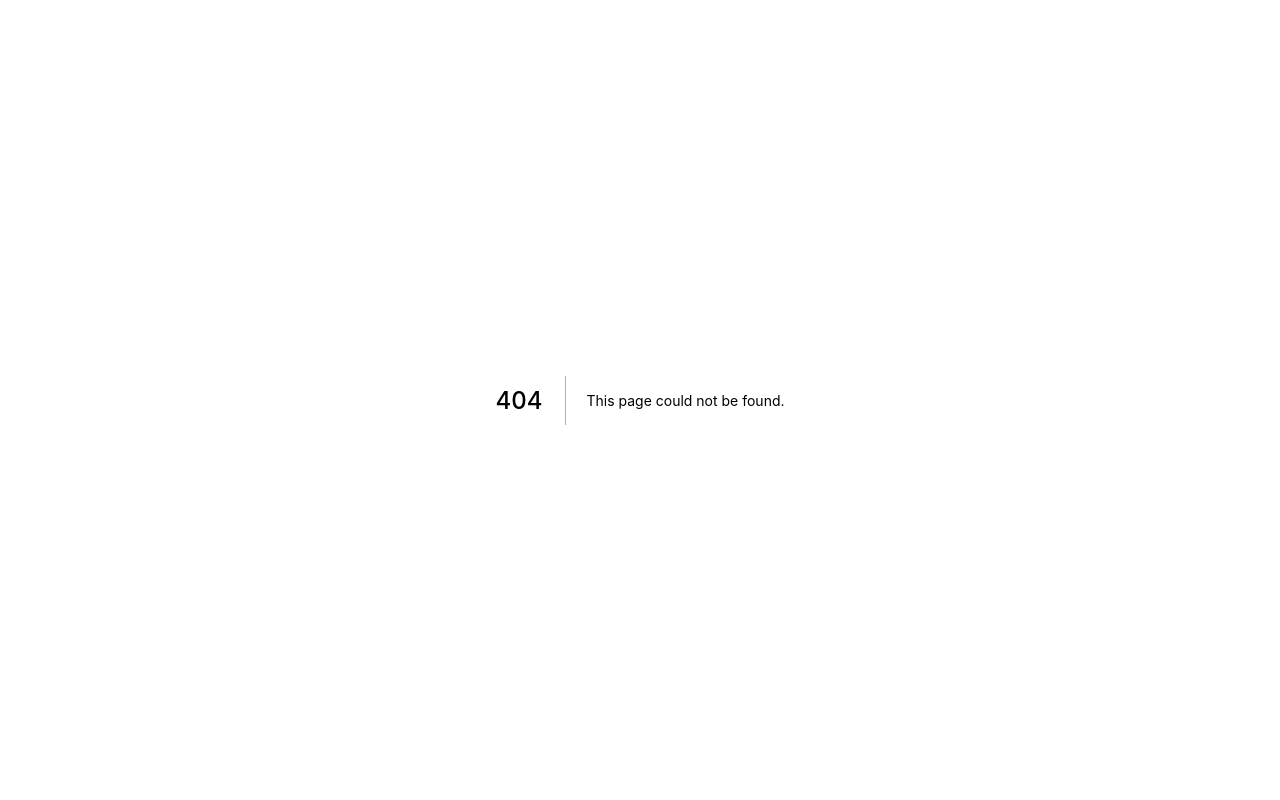
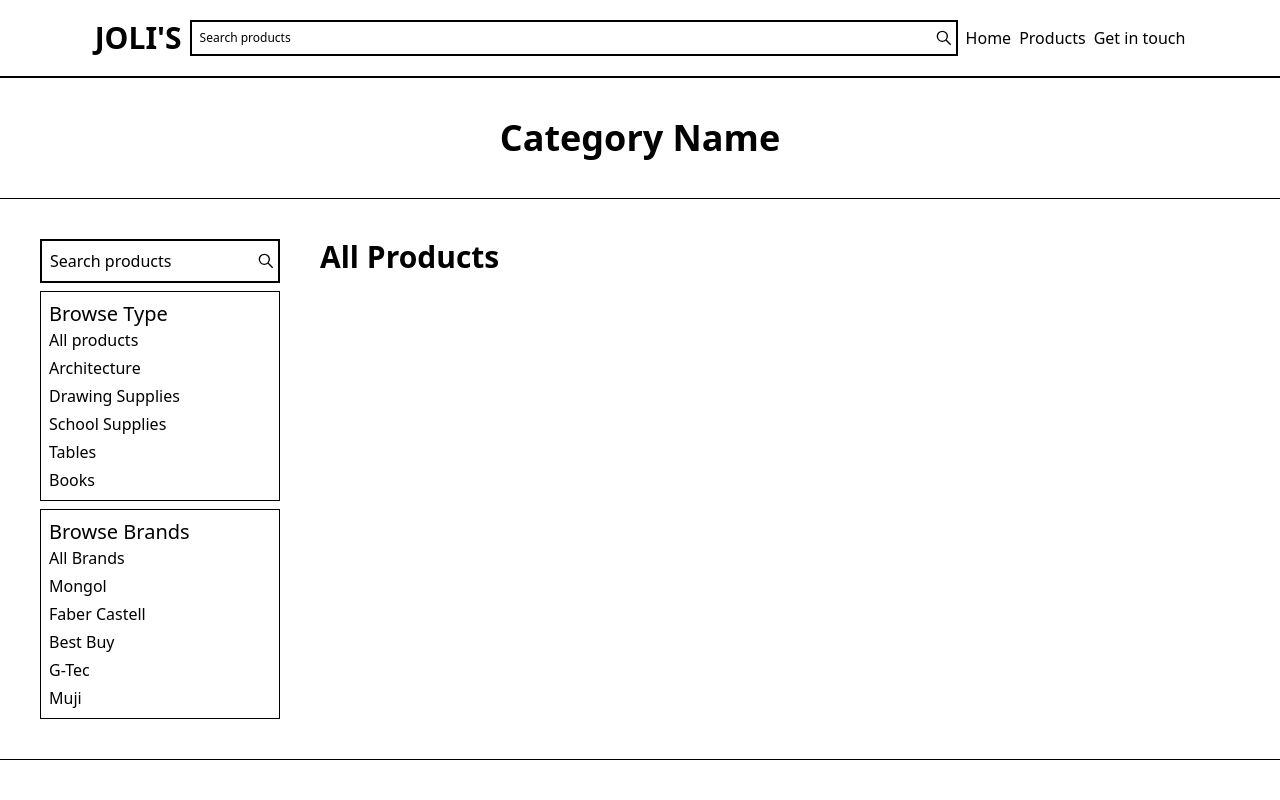
Before and after one commit to quinzonjosh/jolis, a Next.js app: page /productListing in a window 1280 px wide. Before the commit this address had no page. Shown: the top 800 px of the page. Built offline with nearby package versions, Linux system fonts and the light colour scheme.

Commit message:
product listing webpage added

```diff
--- a/components/Layout/Layout.jsx
+++ b/components/Layout/Layout.jsx
@@ -3,9 +3,6 @@ import Category from "../Category/Category";
 import Footer from "../Footer/Footer";
 import MobileNavbar from "../MobileNavbar/MobileNavbar";
 import Navbar from "../Navbar/Navbar";
-import Product from "../Product/Product";
-
-
 
 const Layout = ({ children }) => {
   return (
--- a/pages/index.js
+++ b/pages/index.js
@@ -13,8 +13,6 @@ export default function Home() {
         <div className="text-2xl font-bold pl-[5%] py-[3%]">
           Featured Products
         </div>
-        {/* CAROUSEL */}
-        <div></div>
       </section>
 
       <section className="flex flex-row border-b-2 border-black">
--- /dev/null
+++ b/pages/productListing.js
@@ -0,0 +1,112 @@
+import Head from "next/head";
+import Image from "next/image";
+import Layout from "../components/Layout/Layout";
+import Link from "next/link";
+import { GrSearch } from "react-icons/gr";
+
+export default function Home() {
+  return (
+    <Layout className="w-full">
+      <section className="text-4xl font-bold text-center p-10 border-b border-black">
+        Category Name
+      </section>
+
+      <section className="flex flex-row border-b border-black py-10">
+        {/* left panel */}
+        <div className="w-[25%] flex flex-col px-10 gap-2">
+          {/* Search bar */}
+          <div className="flex">
+            <input
+              type="search"
+              name="Search here"
+              value="Search products"
+              className="w-[100%] border-2 border-black border-r-0 p-2"
+            />
+            <button className="border-2 border-l-0 border-black p-1">
+              <GrSearch />
+            </button>
+          </div>
+          {/* browse type */}
+          <div className="w-[100%] border border-black p-2">
+            <div className="text-xl">Browse Type</div>
+            <ul className="flex flex-col gap-1">
+              <li>
+                <Link href="/">
+                  <a>All products</a>
+                </Link>
+              </li>
+              <li>
+                <Link href="/">
+                  <a>Architecture</a>
+                </Link>
+              </li>
+              <li>
+                <Link href="/">
+                  <a>Drawing Supplies</a>
+                </Link>
+              </li>
+              <li>
+                <Link href="/">
+                  <a>School Supplies</a>
+                </Link>
+              </li>
+              <li>
+                <Link href="/">
+                  <a>Tables</a>
+                </Link>
+              </li>
+              <li>
+                <Link href="/">
+                  <a>Books</a>
+                </Link>
+              </li>
+            </ul>
+          </div>
+          {/* browse type */}
+          <div className="w-[100%] border border-black p-2">
+            <div className="text-xl">Browse Brands</div>
+            <ul className="flex flex-col gap-1">
+              <li>
+                <Link href="/">
+                  <a>All Brands</a>
+                </Link>
+              </li>
+              <li>
+                <Link href="/">
+                  <a>Mongol</a>
+                </Link>
+              </li>
+              <li>
+                <Link href="/">
+                  <a>Faber Castell</a>
+                </Link>
+              </li>
+              <li>
+                <Link href="/">
+                  <a>Best Buy</a>
+                </Link>
+              </li>
+              <li>
+                <Link href="/">
+                  <a>G-Tec</a>
+                </Link>
+              </li>
+              <li>
+                <Link href="/">
+                  <a>Muji</a>
+                </Link>
+              </li>
+            </ul>
+          </div>
+        </div>
+
+        {/* All products grid */}
+        <div className="w-[70%]">
+          <div className="font-bold text-3xl">All Products</div>
+        </div>
+      </section>
+    </Layout>
+  );
+}
+
+// export default
```
Also changed, not shown: components/Product/Product.jsx (+1 -8 lines).
